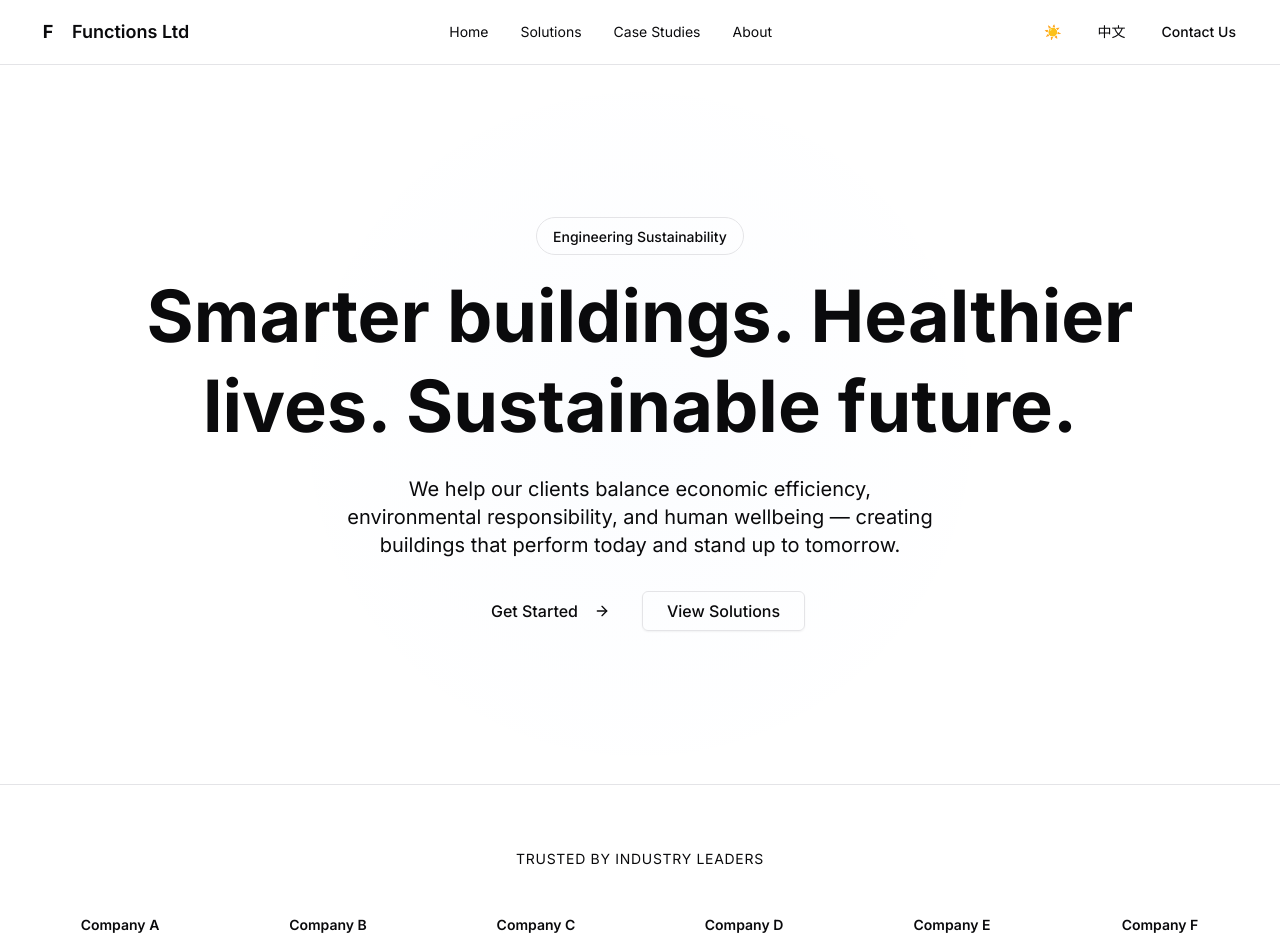
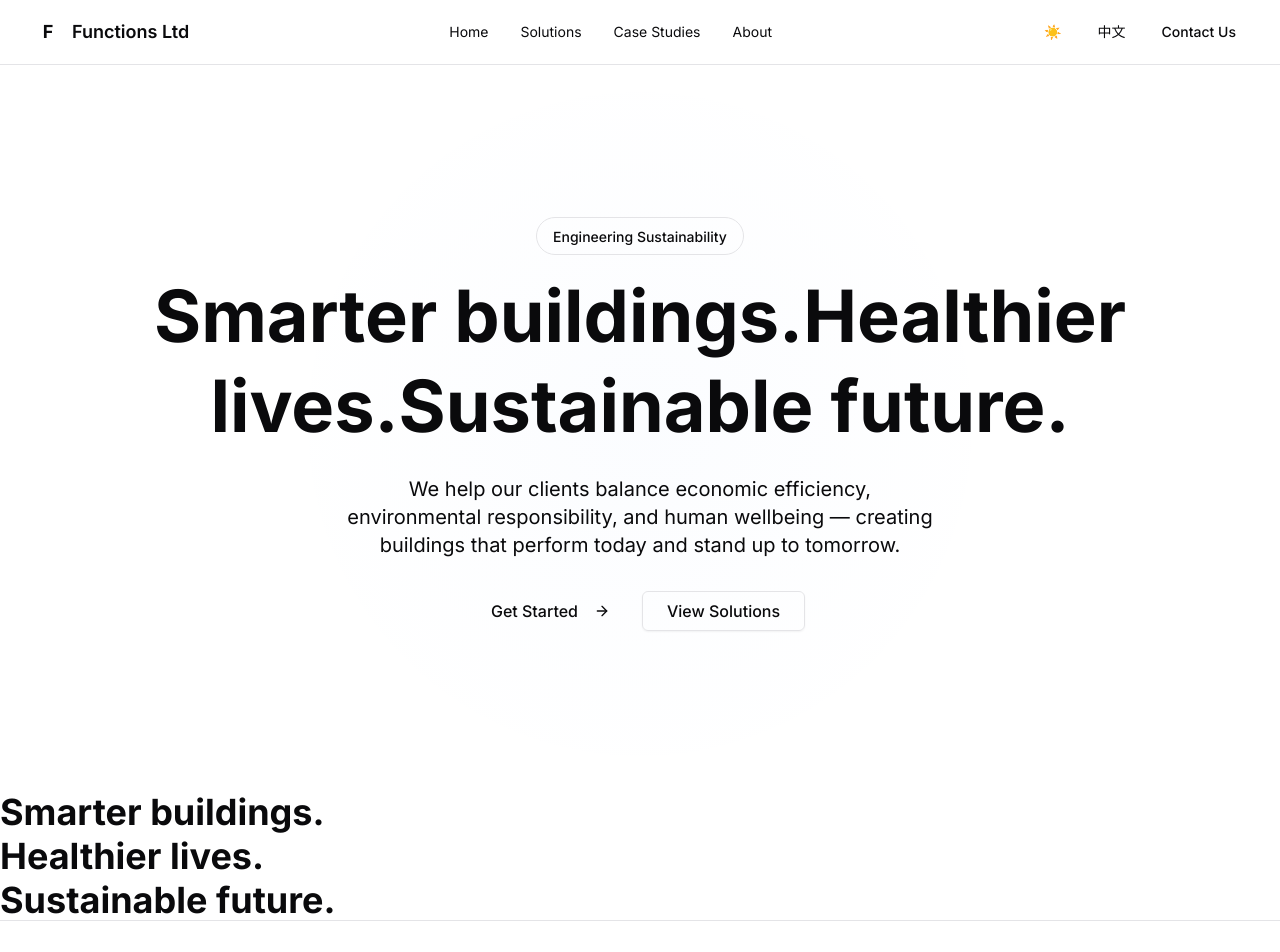
Before and after one commit to godlikeanyone/Functions-Website, a Next.js app: page / in a window 1280 px wide. Shown: the top 952 px of the page. Built offline with nearby package versions, Linux system fonts and the light colour scheme.

Commit message:
Add files via upload

```diff
--- a/app/page.tsx
+++ b/app/page.tsx
@@ -20,7 +20,11 @@ export default function Home() {
     en: {
       hero: {
         eyebrow: "Engineering Sustainability",
-        title: "Smarter buildings. Healthier lives. Sustainable future.",
+        title: [
+                  "Smarter buildings.",
+                  "Healthier lives.",
+                  "Sustainable future."
+                ],
         description:
           "We help our clients balance economic efficiency, environmental responsibility, and human wellbeing — creating buildings that perform today and stand up to tomorrow.",
         cta1: "Get Started",
@@ -197,6 +201,13 @@ export default function Home() {
         </div>
       </section>
 
+      {/* Title Strip */}
+      <h1 className="text-4xl font-bold mt-2 space-y-1">
+        {content[locale].hero.title.map((line, i) => (
+          <div key={i}>{line}</div>
+        ))}
+      </h1>
+
       {/* Logo Strip */}
       <section className="border-y border-border bg-card">
         <div className="max-w-7xl mx-auto px-4 sm:px-6 lg:px-8">
```
